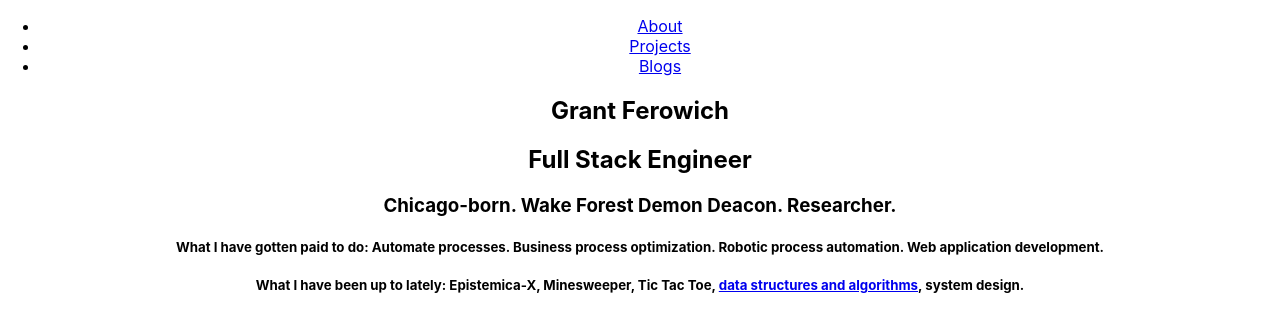
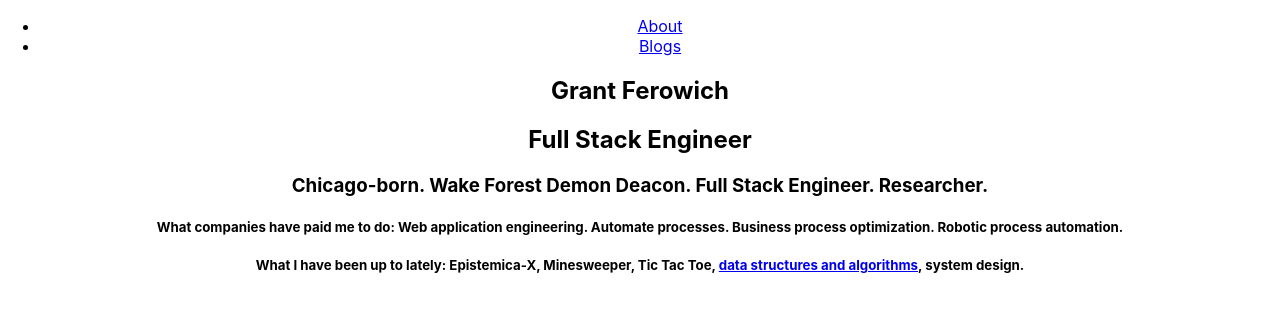
Before and after one commit to grantferowich/portfolio, a React (Create React App) app: page / in a window 1280 px wide. Shown: the top 332 px of the page. Built offline with nearby package versions, Linux system fonts and the light colour scheme.

Commit message:
deleted projects page

```diff
--- a/src/components/About.js
+++ b/src/components/About.js
@@ -6,8 +6,8 @@ export default function About() {
 
         <h2>Grant Ferowich</h2>
         <h2>Full Stack Engineer</h2>
-        <h3>Chicago-born. Wake Forest Demon Deacon. Researcher.</h3>
-        <h5>What I have gotten paid to do: Automate processes. Business process optimization. Robotic process automation. Web application development.</h5>
+        <h3>Chicago-born. Wake Forest Demon Deacon. Full Stack Engineer. Researcher.</h3>
+        <h5>What companies have paid me to do: Web application engineering. Automate processes. Business process optimization. Robotic process automation. </h5>
         <h5>What I have been up to lately: Epistemica-X, Minesweeper, Tic Tac Toe, <a href="https://docs.google.com/spreadsheets/d/15zHGNvYy0-NMx6YYduk3UVvPFTXsam7YO1OQzeq2c7s/edit#gid=0" target="_blank" rel='noopener'>data structures and algorithms</a>, system design.</h5>
     </div>
   )
--- a/src/components/Navigation.js
+++ b/src/components/Navigation.js
@@ -10,9 +10,6 @@ export default function Navigation() {
           <Link to="/">About</Link>
         </li>
         <li>
-          <Link to="/projects">Projects</Link>
-        </li>
-        <li>
           <Link to="/blogs">Blogs</Link>
         </li>
       </ul>
```
